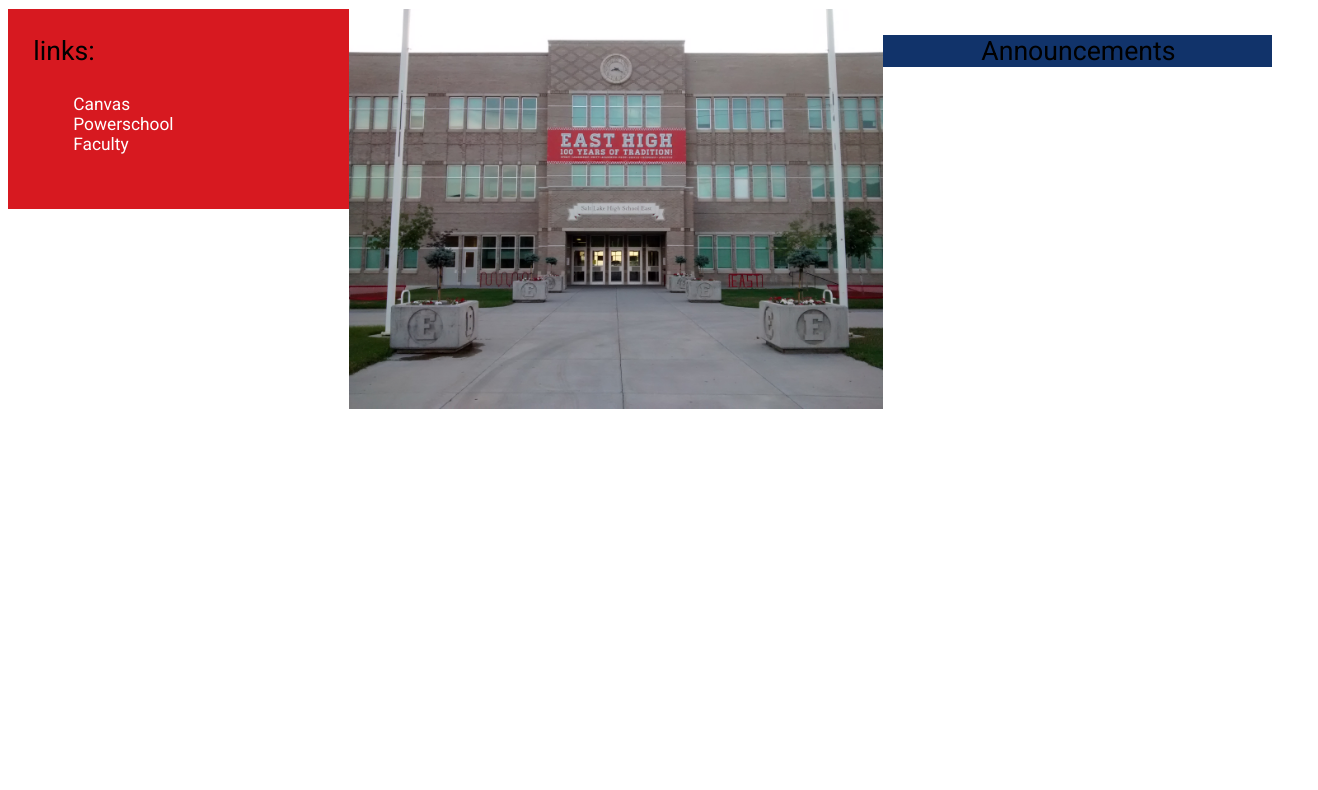
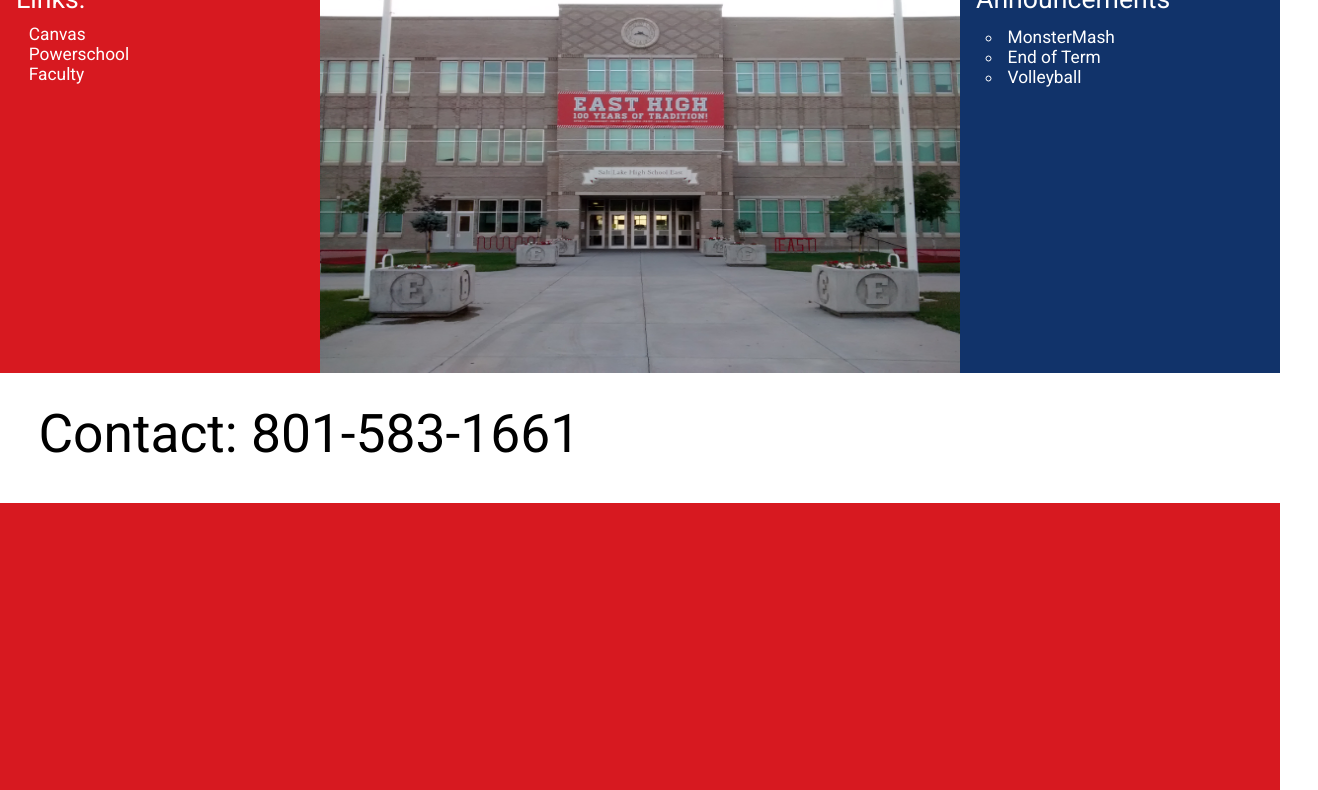
Before and after one commit to SLATT-EdwardCodes/EHS_site, a plain HTML site: page index.html in a window 1280 px wide. Shown: the part 127-917 px from the top of the page, 1318 px wide, since content can reach past the window. Before the commit the page ends 800 px from the top, so only its background shows below. Drawn offline with Linux system fonts and the light colour scheme; a web font is replaced by a local one.

Commit message:
final edit

```diff
--- a/index.html
+++ b/index.html
@@ -17,7 +17,7 @@
 </div>
 
 <div class="left">
-    <p>links:</p>
+    <p>Links:</p>
     <ul>
         <li><a href="https://onlineapps.slcschools.org/canvas/">Canvas</a></li>
         <li><a href="https://powerschool.slcschools.org/public/">Powerschool</a></li>
@@ -31,9 +31,19 @@
 
 <div class="right">
     <p>Announcements</p>
+
+    <ul1>
+        <li><p1>MonsterMash</p1></li>
+        <li><p1>End of Term</p1></li>
+        <li><p1>Volleyball</p1></li>
+    </ul1>
 </div>
 
+<div class="footer">
+    <p2>Contact: 801-583-1661</p2>
+</div>
 
-
+<div class="footer2">
+</div>
 
 </body>
--- a/style.css
+++ b/style.css
@@ -15,20 +15,44 @@ h1 {
 div.left {
     background-color: #D71920;
     float: left;
-    height: 200px;
+    height: 400px;
     width: 25%;
-    padding-left: 2%;
+    padding-left: 0%;
 }
 
 p {
     font-family: 'Roboto', sans-serif;
     font-size: 20pt;
+    padding-left: 5%;
+    color: white;
+    padding-top: 3%;
+}
+
+p1 {
+    font-size: 13pt;
+    font-family:  'Roboto', sans-serif;
+}
+
+p2 {
+    color: black;
+    font-family: 'Roboto', sans-serif;
+    font-size: 40pt;
 }
 
 ul {
     list-style: none;
     font-family:  'Roboto', sans-serif;
     font-size: 13pt;
+    padding-left: 9%;
+    padding-top: 3%;
+}
+
+ul1 {
+    list-style:circle;
+    position: absolute;
+    padding-left: 2%;
+    padding-top: 1%;
+    color: white;
 }
 
 a {
@@ -50,9 +74,35 @@ div.picture {
 
 img {
     height: 400px;
-    width: auto;
+    width: 100%;
+
 }
 
 div.right {
     background-color: #11336A;
+    height: 400px;
+    float: left;
+    width: 25%;
 }
+
+div.footer {
+    background-color: white;
+    float: left;
+    height: 100px;
+    width: 100%;
+    padding-top: 2%;
+    text-align: left;
+    padding-left: 3%;
+}
+
+div.footer2 {
+    background-color: #D71920;
+    height: 500px;
+    width: 100%;
+    float: left;
+}
+
+* {
+    margin: 0px;
+    padding: 0px;
+}
```
